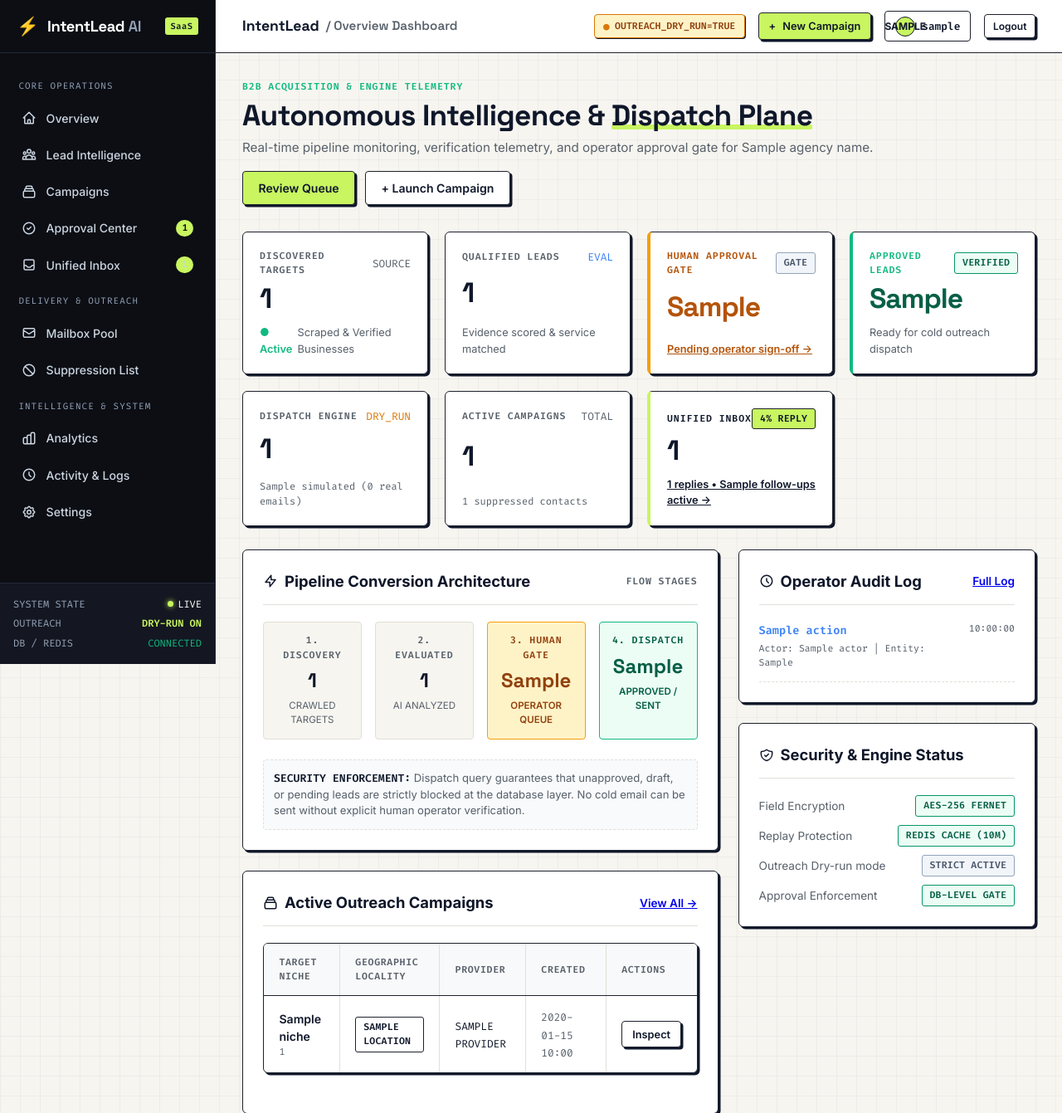
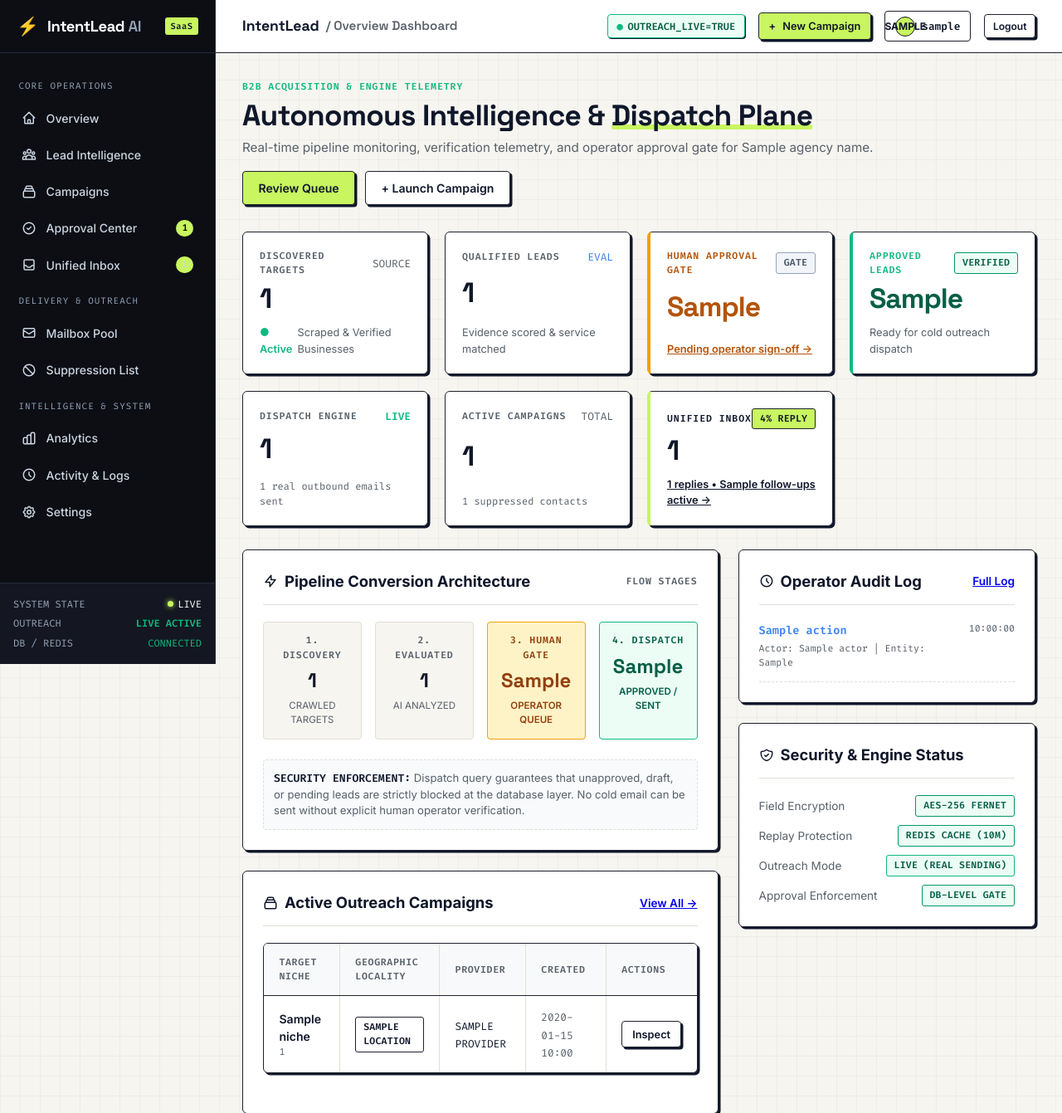
Before and after one commit to ronit-roy-0007/Cold-Email-Outreach_by_ori9in.io, a Python web app: template apps/intelligence-api/app/web/templates/overview.html in a window 1280 px wide. Shown: the top 1341 px of the page at 83% size. Run offline with Jinja, Linux system fonts and the light colour scheme; the template is opened without the code that fills it: most values are stand-ins (such as "Sample title", 1, 10 or a date in 2020).

Commit message:
fix(ui): dynamic outreach live/dry-run indicators reflecting actual environment configuration

```diff
--- a/apps/intelligence-api/app/web/templates/base.html
+++ b/apps/intelligence-api/app/web/templates/base.html
@@ -87,7 +87,11 @@
         </div>
         <div class="telemetry-row">
           <span>OUTREACH</span>
-          <span style="color: var(--accent-lime); font-weight: 600;">DRY-RUN ON</span>
+          {% if dry_run %}
+          <span style="color: var(--accent-amber); font-weight: 600;">DRY-RUN ON</span>
+          {% else %}
+          <span style="color: #10B981; font-weight: 700;">LIVE ACTIVE</span>
+          {% endif %}
         </div>
         <div class="telemetry-row">
           <span>DB / REDIS</span>
@@ -113,10 +117,17 @@
       </div>
 
       <div class="topbar-right">
-        <div class="env-pill dry-run">
+        {% if dry_run %}
+        <div class="env-pill dry-run" style="cursor: default;" title="Outreach is simulated. Real emails will NOT be sent.">
           <span style="color: #D97706; font-size: 0.8rem;">●</span>
           <span>OUTREACH_DRY_RUN=TRUE</span>
         </div>
+        {% else %}
+        <div class="env-pill live" style="background: #ECFDF5; border: 1.5px solid #10B981; color: #065F46; padding: 0.25rem 0.65rem; border-radius: 4px; font-weight: 700; font-size: 0.75rem; display: flex; align-items: center; gap: 0.35rem; cursor: default;" title="Outreach is LIVE! Real emails will be delivered over SMTP.">
+          <span style="color: #10B981; font-size: 0.8rem;">●</span>
+          <span>OUTREACH_LIVE=TRUE</span>
+        </div>
+        {% endif %}
         <a href="/campaigns/new" class="btn btn-primary btn-sm">
           <span>+</span>
           <span>New Campaign</span>
--- a/apps/intelligence-api/app/web/templates/campaign_detail.html
+++ b/apps/intelligence-api/app/web/templates/campaign_detail.html
@@ -81,8 +81,10 @@
 
   <div class="metric-card">
     <div class="metric-header">
-      <span class="micro-label">DISPATCHED / SIMULATED</span>
-      <span class="mono" style="font-size: 0.8rem; color: #D97706;">DRY_RUN</span>
+      <span class="micro-label">{% if campaign.dry_run %}DISPATCHED / SIMULATED{% else %}OUTREACH DELIVERED{% endif %}</span>
+      <span class="mono" style="font-size: 0.8rem; color: {% if campaign.dry_run %}#D97706{% else %}#10B981{% endif %}; font-weight: 700;">
+        {% if campaign.dry_run %}DRY_RUN{% else %}LIVE{% endif %}
+      </span>
     </div>
     <div class="metric-value">{{ sent_count }}</div>
     <div class="metric-footer">
--- a/apps/intelligence-api/app/web/templates/overview.html
+++ b/apps/intelligence-api/app/web/templates/overview.html
@@ -80,11 +80,15 @@
   <div class="metric-card">
     <div class="metric-header">
       <span class="micro-label">DISPATCH ENGINE</span>
-      <span class="mono" style="font-size: 0.8rem; color: #D97706;">DRY_RUN</span>
+      <span class="mono" style="font-size: 0.8rem; color: {% if dry_run %}#D97706{% else %}#10B981{% endif %}; font-weight: 700;">
+        {% if dry_run %}DRY_RUN{% else %}LIVE{% endif %}
+      </span>
     </div>
     <div class="metric-value">{{ total_dispatched }}</div>
     <div class="metric-footer">
-      <span class="mono" style="font-size: 0.75rem; color: var(--text-muted);">{{ simulated_dispatched }} simulated (0 real emails)</span>
+      <span class="mono" style="font-size: 0.75rem; color: var(--text-muted);">
+        {% if dry_run %}{{ simulated_dispatched }} simulated (0 real emails){% else %}{{ total_dispatched }} real outbound emails sent{% endif %}
+      </span>
     </div>
   </div>
 
@@ -286,8 +290,12 @@
           <span class="badge badge-approved">Redis Cache (10m)</span>
         </div>
         <div style="display: flex; justify-content: space-between; align-items: center;">
-          <span style="color: var(--text-muted);">Outreach Dry-run mode</span>
-          <span class="badge badge-draft">STRICT ACTIVE</span>
+          <span style="color: var(--text-muted);">Outreach Mode</span>
+          {% if dry_run %}
+          <span class="badge badge-draft">DRY-RUN (SIMULATED)</span>
+          {% else %}
+          <span class="badge badge-approved" style="background: #ECFDF5; color: #065F46; border-color: #10B981;">LIVE (REAL SENDING)</span>
+          {% endif %}
         </div>
         <div style="display: flex; justify-content: space-between; align-items: center;">
           <span style="color: var(--text-muted);">Approval Enforcement</span>
```
Also changed, not shown: apps/intelligence-api/app/web/templates/analytics.html (+7 -0 lines), apps/intelligence-api/app/web/templates/settings.html (+7 -0 lines).
